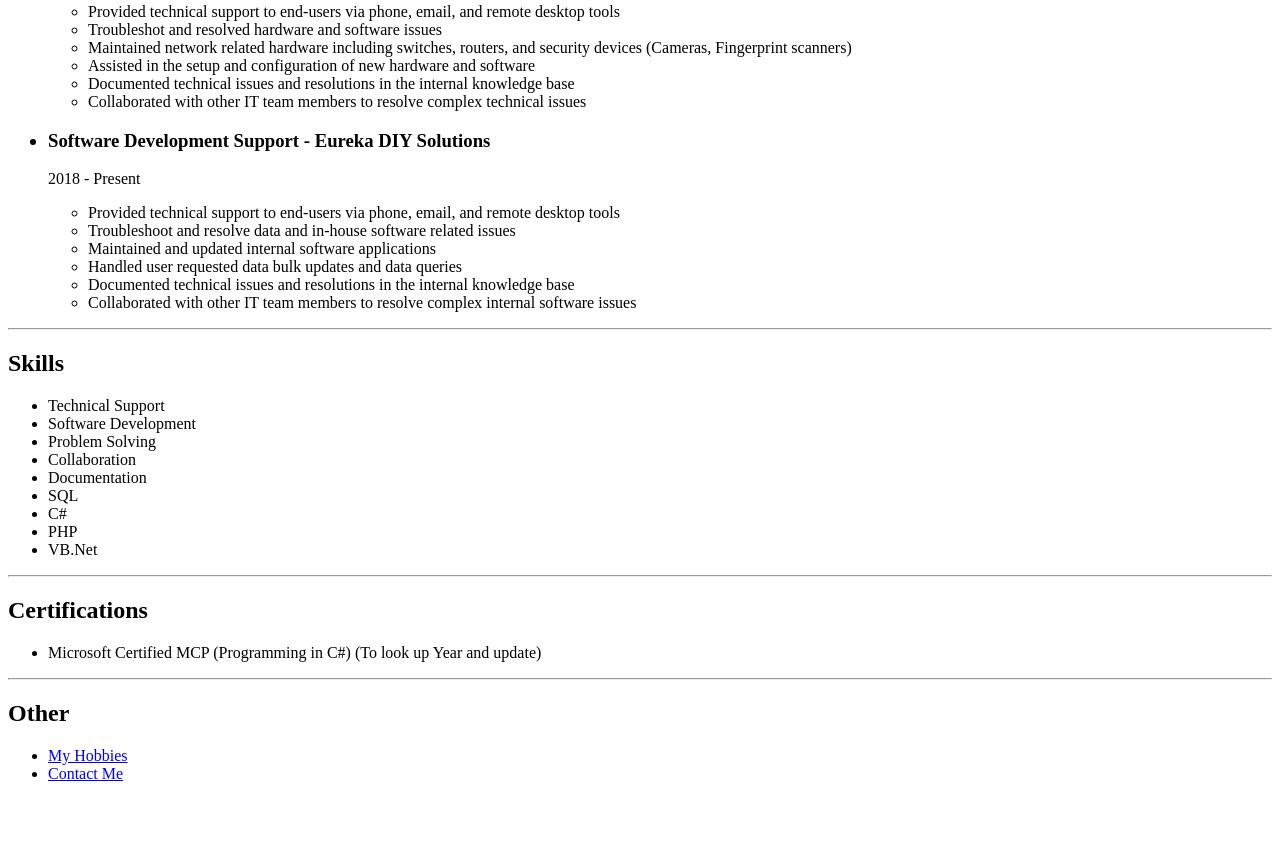
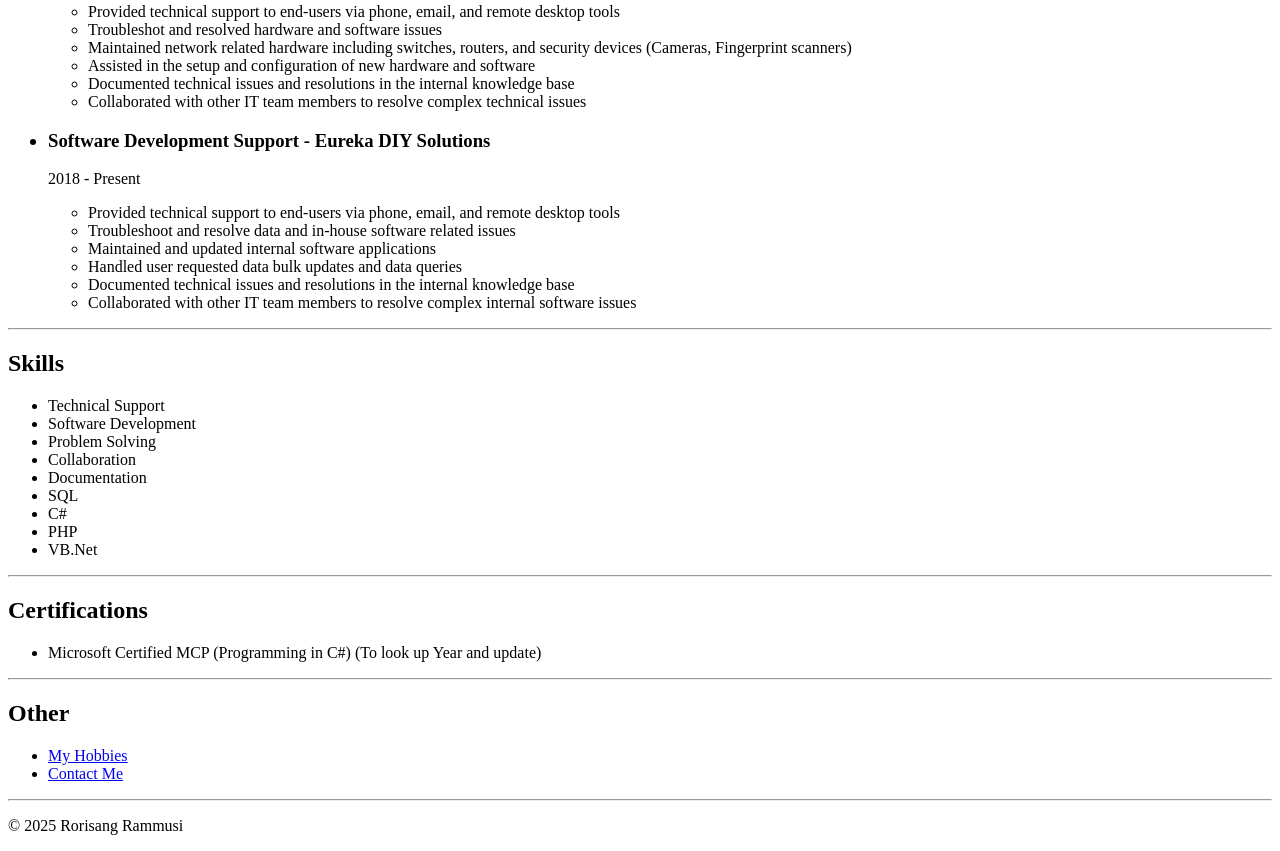
Before and after one commit to Oupium/Online-Resume, a plain HTML site: page index.html in a window 1280 px wide. Shown: the part 757-1608 px from the top of the page. Before the commit the page ends 1556 px from the top, so only its background shows below. Drawn offline with Linux system fonts and the light colour scheme.

Commit message:
Add files via upload

```diff
--- a/index.html
+++ b/index.html
@@ -88,4 +88,8 @@
     </ul>
 
 </body>
+<footer>
+    <hr/>
+    <p>&copy; 2025 Rorisang Rammusi</p>
+</footer>
 </html>
```
